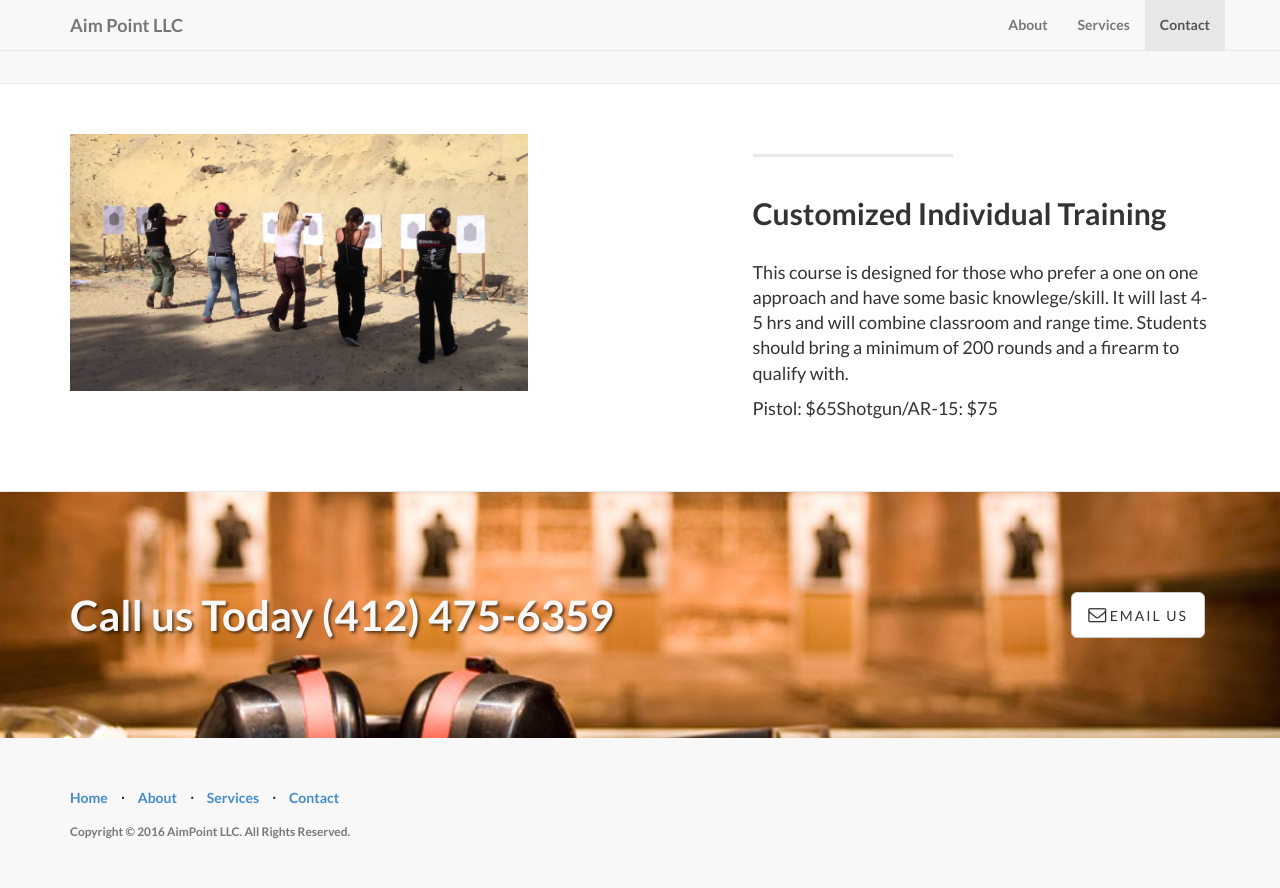
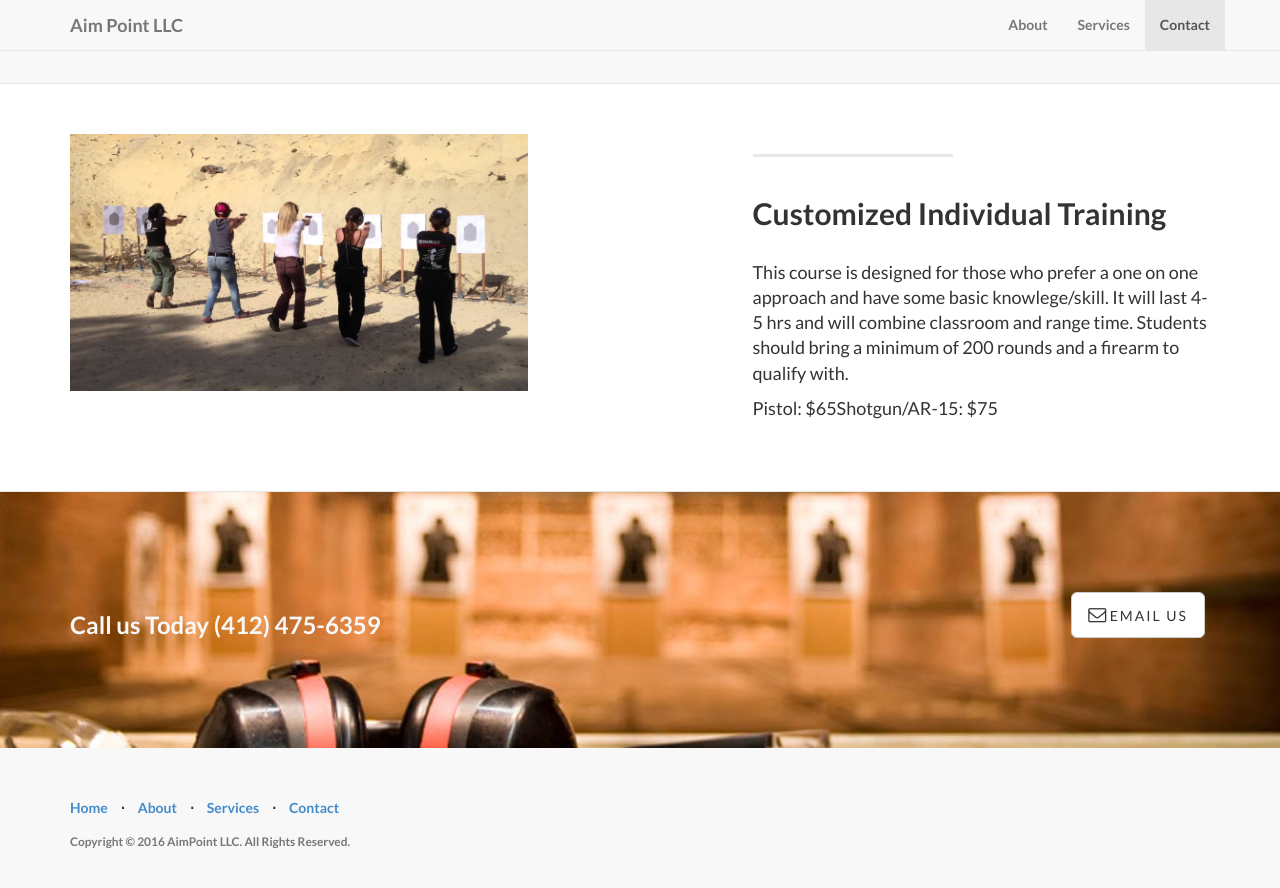
Before and after one commit to aimpoint/aimpoint.github.io, a Jekyll site: the page built from index.html, in a window 1280 px wide and 900 px high, scrolled down 3862 px. Shown: the top 888 px of the window. Built offline with Jekyll 4.4.1, drawn with Linux system fonts in a browser that asks for light colours.

Commit message:
added spacing

```diff
--- a/_includes/contact.html
+++ b/_includes/contact.html
@@ -4,7 +4,7 @@
 
 			<div class="row">
 				<div class="col-lg-6">
-					<h2>Call us Today (412) 475-6359</h2>
+					<h3>Call us Today (412) 475-6359</h3>
 				</div>
 				<div class="col-lg-6">
 					<ul class="list-inline banner-social-buttons">
```
Also changed, not shown: 1 other file.
